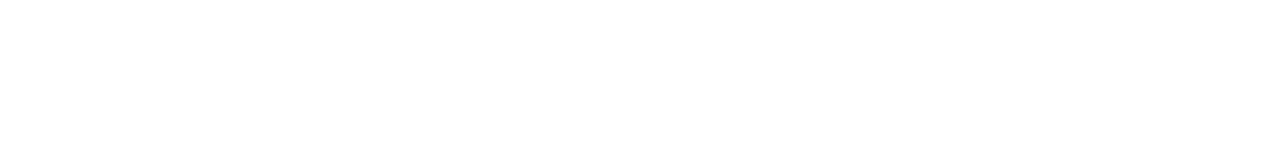
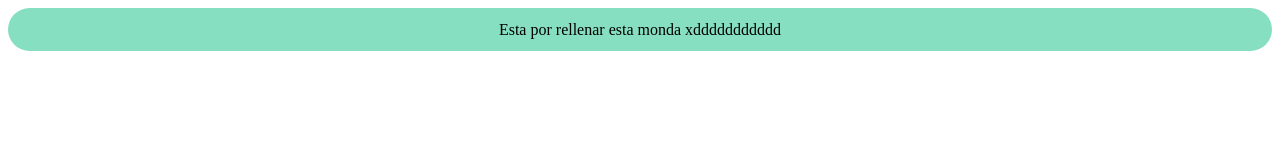
Before and after one commit to LeninAsto/HarmonyHeights, a plain HTML site: page docs/index.html in a window 1280 px wide. Drawn offline with Linux system fonts and the light colour scheme.

Commit message:
eeeeeeee

```diff
--- a/docs/css/styles.css
+++ b/docs/css/styles.css
@@ -0,0 +1,6 @@
+.container{
+    background: #87dfc2;
+    padding: 1%;
+    border-radius: 23px;
+    text-align: center;
+}
--- a/docs/index.html
+++ b/docs/index.html
@@ -4,5 +4,13 @@
         <title>Harmony Heights</title>
         <meta charset="UTF-8">
         <meta name="viewport" content="width=device-width, initial-scale=1.0">
+        <link rel="stylesheet" href="css/styles.css">
     </header>
+    <body>
+        <main>
+            <div class="container">
+                Esta por rellenar esta monda xddddddddddd
+            </div>
+        </main>
+    </body>
 </html>
```
